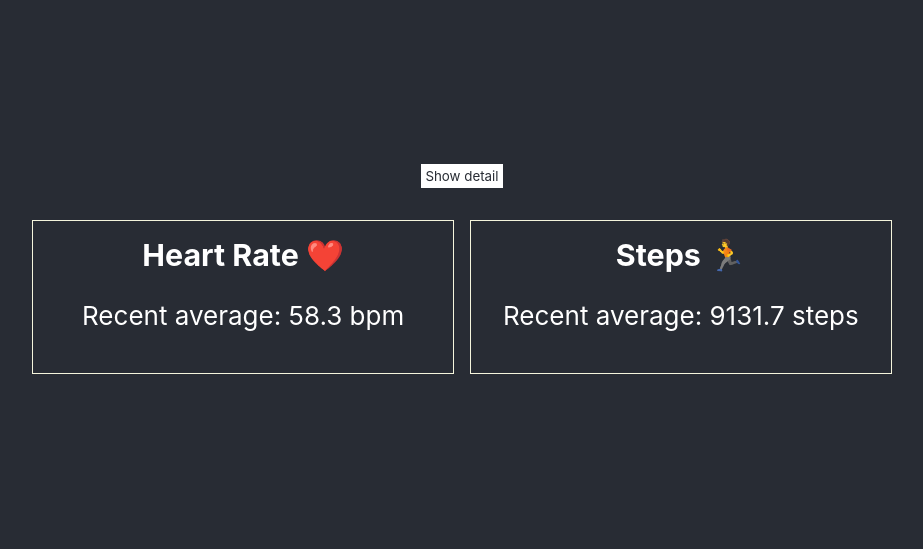
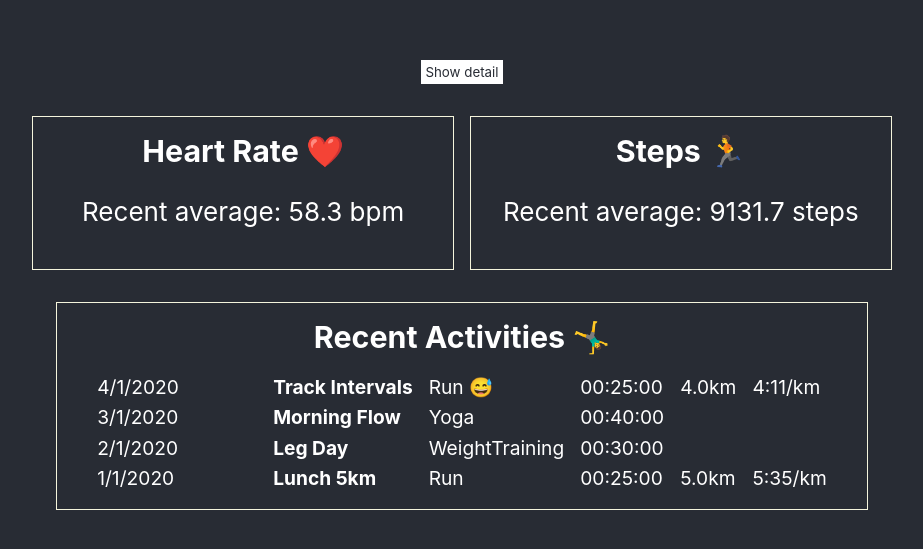
Before and after one commit to alexdunae/hp, a React (Create React App) app: page / in a window 1280 px wide. Shown: the part 115-664 px from the top of the page, without its empty margins (178-1101 px from the left). Built offline with nearby package versions, Linux system fonts and the light colour scheme.

Commit message:
Add Activities

```diff
--- /dev/null
+++ b/src/Activities/GenericActivity.js
@@ -0,0 +1,17 @@
+import React from 'react';
+import formatSecondsAsTime from '../lib/formatSecondsAsTime'
+import formatTimestamp from '../lib/formatTimestamp';
+
+function GenericActivity(props) {
+    const duration = formatSecondsAsTime(props.duration);
+    return (
+    <div className='activity-entry'>
+        <span className="activity-datum activity-timestamp">{formatTimestamp(props.timestamp)}</span>
+        <h4 className='activity-datum activity-title'>{props.name}</h4>
+        <span className='activity-datum activity-type'>{props.type}</span>
+        <span className='activity-datum activity-duration'>{duration}</span>
+    </div>
+    )
+}
+
+export default GenericActivity;
--- /dev/null
+++ b/src/Activities/RunActivity.js
@@ -0,0 +1,32 @@
+import React from 'react';
+import formatSecondsAsTime from '../lib/formatSecondsAsTime'
+import formatTimestamp from '../lib/formatTimestamp';
+import formatPace from '../lib/formatPace';
+import formatDistance from '../lib/formatDistance';
+
+function RunActivity(props) {
+    const duration = formatSecondsAsTime(props.duration);
+
+    let badge = null;
+    switch (props.run_type) {
+        case 'workout':
+            badge = '😅';
+            break;
+        case 'long-run':
+        badge = '⏱️';
+        break;
+    }
+
+
+    return (
+    <div className='activity-entry'>
+        <span className="activity-datum activity-timestamp">{formatTimestamp(props.timestamp)}</span>
+        <h4 className='activity-datum activity-title'>{props.name}</h4>
+        <span className='activity-datum activity-type'>Run {badge}</span>
+        <span className='activity-datum activity-duration'>{duration}</span>
+        <span className='activity-datum activity-distance'>{formatDistance(props.distance)}</span>
+        <span className='activity-datum activity-pace'>{formatPace(props.average_speed)}</span>
+    </div>
+    )
+}
+export default RunActivity;
--- /dev/null
+++ b/src/Activities/index.js
@@ -0,0 +1,40 @@
+import React from 'react';
+import RunActivity from './RunActivity'
+import GenericActivity from './GenericActivity'
+function Activities(props) {
+    if (!props.activities || props.activities.length < 1) {
+
+        return (
+            <div className="activity-box activity-empty">
+                <p>No activities data to report. Better get at it.</p>
+            </div>
+        )
+
+
+    }
+
+    // NB: this creates a NodeList; it does not need to be stringified or joined
+    // NB: multiple options for passing props, objects are not equal so default will be to re-render them frequently
+    // - {timestamp: 1, type: 'Run'} == {timestamp: 1, type: 'Run'} => FALSE
+    // - spread is ok but you can have irrelevant properties so often nice to be explicit
+    const renderedActivities = props.activities.map(activity => {
+        switch(activity.type) {
+            case 'Run':
+                return <RunActivity key={activity.id} name={activity.name} type={activity.type} duration={activity.duration} distance={activity.distance} average_speed={activity.average_speed} timestamp={activity.timestamp} run_type={activity.run_type} />
+            default:
+                return <GenericActivity key={activity.id} {...activity}/>
+        }
+    })
+
+
+
+
+return (<div className="activity-box">
+    <h3>Recent Activities 🤸‍♂️</h3>
+    <div className='activity-list'>{renderedActivities}</div>
+    </div>)
+
+
+}
+
+export default Activities;
--- a/src/App.css
+++ b/src/App.css
@@ -36,3 +36,31 @@
     transform: rotate(360deg);
   }
 }
+.activity-list {
+  display: table;
+}
+
+.activity-entry {
+  display: table-row;
+}
+
+.activity-datum {
+  display: table-cell;
+  font-size: 1.2rem;
+  padding: 0.2rem 0.5rem;
+  text-align: left;
+}
+
+.activity-timestamp {
+  width: 10rem;
+}
+
+
+/* return (
+  /* <div className='activity-entry'>
+      <span className="activity-timestamp">{formatTimestamp(props.timestamp)}</span>
+      <h4 className='activity-title'>{props.name}</h4>
+      <p className='activity-type'>Run (?workout?)</p>
+      <p className='activity-duration'>{duration}</p>
+  </div>
+  ) */
--- a/src/App.js
+++ b/src/App.js
@@ -2,6 +2,7 @@ import './App.css';
 import React, { useState } from 'react'
 import StatsBox from './StatsBox'
 import sortByNewest from './sortByNewest';
+import Activities from './Activities';
 // Note: passing in integers, not dates, to simplify comparison
 const HEART_RATE_MEASUREMENTS = sortByNewest([
   {timestamp: Date.parse('2020-01-01'), value: 60},
@@ -17,7 +18,13 @@ const STEP_MEASUREMENTS = sortByNewest([
   {timestamp: Date.parse('2020-04-01'), value: 12345}
 ])
 
-
+// NB: added IDs to work as render KEYs
+const ACTIVITIES = sortByNewest([
+  {id: 1, timestamp: Date.parse('2020-01-01'), name: 'Lunch 5km', type: 'Run', distance: 5000, duration: 25 * 60, average_heart_rate: 150, average_speed: 2.982},
+  {id: 2, timestamp: Date.parse('2020-02-01'), name: 'Leg Day', type: 'WeightTraining', duration: 30 * 60, average_heart_rate: 120},
+  {id: 3, timestamp: Date.parse('2020-03-01'), name: 'Morning Flow', type: 'Yoga', duration: 40 * 60, average_heart_rate: 100.7},
+  {id: 4, timestamp: Date.parse('2020-04-01'), name: 'Track Intervals', type: 'Run', distance: 4000, duration: 25 * 60, average_heart_rate: 170, average_speed: 3.982, run_type: 'workout'},
+])
 
 
 
@@ -45,6 +52,8 @@ function App() {
           <StatsBox measurements={HEART_RATE_MEASUREMENTS} units='bpm' label='Heart Rate ❤️' showSummary={showSummary}/>
           <StatsBox measurements={STEP_MEASUREMENTS} units='steps' label='Steps 🏃' showSummary={showSummary} />
         </div>
+
+        <Activities activities={ACTIVITIES}/>
       </header>
     </div>
   );
--- a/src/StatsBox.css
+++ b/src/StatsBox.css
@@ -9,15 +9,15 @@
     grid-template-columns: repeat(2, 1fr);
 
     column-gap: 1rem;
-  row-gap: 1em;
+      row-gap: 1em;
 }
-.stats-box {
+.stats-box, .activity-box {
     /* margin:  */
     border: 1px solid beige;
     padding: 1rem 2rem;
 }
 
-.stats-box h3 {
+.stats-box h3, .activity-box h3 {
     margin: 0 0 1rem;
 }
 
```
